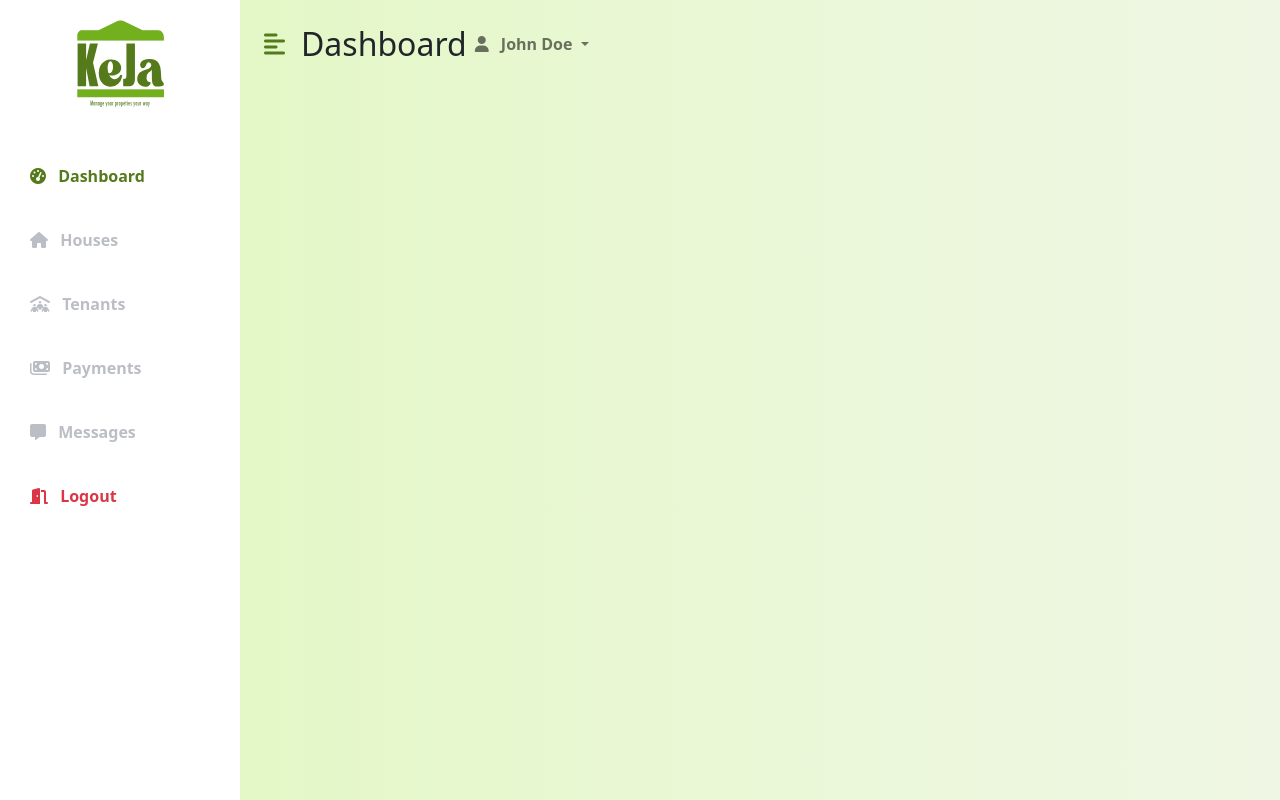
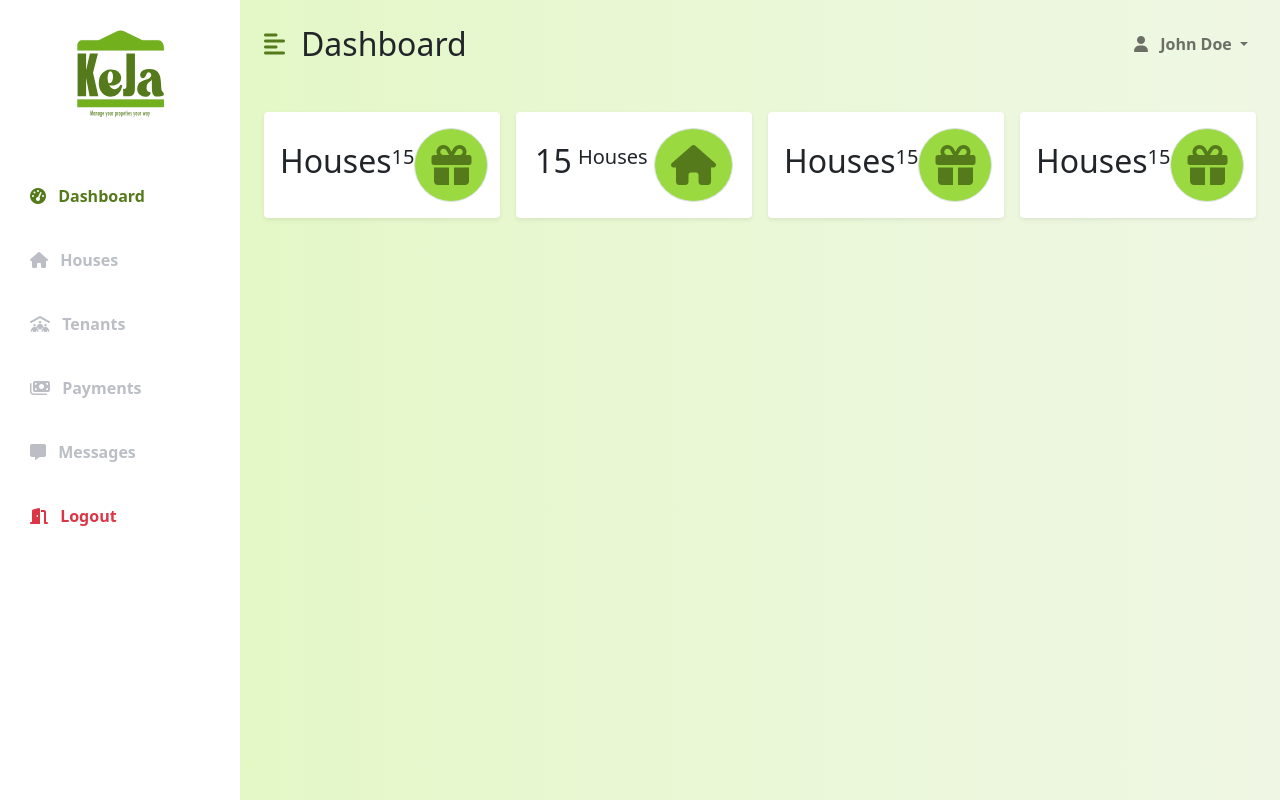
Before and after one commit to Mwambingu/KEJA, a Flask app: page / in a window 1280 px wide. Run offline with Flask 2, Linux system fonts and the light colour scheme; some libraries are stand-ins or nearby versions.

Commit message:
Adding main content

```diff
--- a/flask_jinja_app/website/static/style.css
+++ b/flask_jinja_app/website/static/style.css
@@ -5,7 +5,7 @@
     --main-bg-color: #557a1b;
     --main-text-color: #557a1b;
     --second-text-color: #bbbec5;
-    --second-bg-color: #72b01d;
+    --second-bg-color: #9ada40;
     /* --second-bg-color: #c1efde; */
 }
 
--- a/flask_jinja_app/website/templates/dashboard.html
+++ b/flask_jinja_app/website/templates/dashboard.html
@@ -26,7 +26,9 @@
         <div class="d-flex" id="wrapper">
             <!-- Sidebar Starts Here -->
             <div class="bg-white" id="sidebar-wrapper">
-                <div class="sidebar-heading text-center">
+                <div
+                    class="sidebar-heading text-center py-4 primary-text fs-4 fw-bold text-uppercase"
+                >
                     <img
                         width="100px"
                         height="100px"
@@ -76,7 +78,7 @@
             <!-- Sidebar Ends Here -->
 
             <!-- Page Content Starts Here -->
-            <div class="page-content-wrapper">
+            <div id="page-content-wrapper">
                 <!-- Navbar Starts Here -->
                 <nav
                     class="navbar navbar-expand-lg navbar-light bg-transparent py-4 px-4"
@@ -85,8 +87,7 @@
                         <i
                             class="fas fa-align-left primary-text fs-4 me-3"
                             id="menu-toggle"
-                        >
-                        </i>
+                        ></i>
                         <h2 class="fs-2 m-0">Dashboard</h2>
                     </div>
                     <button
@@ -98,13 +99,13 @@
                         aria-expanded="false"
                         aria-label="Toggle navigation"
                     >
-                        <span class="class navbar-toggler-icon"></span>
+                        <span class="navbar-toggler-icon"></span>
                     </button>
                     <div
-                        class="collapse navbar-collapse"
+                        class="collpse navbar-collapse"
                         id="navbarSupportedContent"
                     >
-                        <ul class="class navbar-nav ms-auto mb-2 mb-lg-0">
+                        <ul class="navbar-nav ms-auto mb-2 mb-lg-0">
                             <li class="nav-item dropdown">
                                 <a
                                     href="#"
@@ -142,18 +143,66 @@
                 <div class="container-fluid px-4">
                     <div class="row g-3 my-2">
                         <div class="col-md-3">
+                            <div
+                                class="p-3 bg-white shadow-sm d-flex justify-content-around align-items-center rounded"
+                            >
+                                <h3 class="fs-2">Houses</h3>
+                                <p class="fs-5">15</p>
+                                <i
+                                    class="fas fa-gift fs-1 primary-text border rounded-full secondary-bg p-3"
+                                ></i>
+                            </div>
                         </div>
+                        <div class="col-md-3">
+                            <div
+                                class="p-3 bg-white shadow-sm d-flex justify-content-around align-items-center rounded"
+                            >
+                                <h3 class="fs-2">15</h3>
+                                <p class="fs-5">Houses</p>
+                                <i
+                                    class="fas fa-house fs-1 primary-text border rounded-full secondary-bg p-3"
+                                ></i>
+                            </div>
+                        </div>
+                        <div class="col-md-3">
+                            <div
+                                class="p-3 bg-white shadow-sm d-flex justify-content-around align-items-center rounded"
+                            >
+                                <h3 class="fs-2">Houses</h3>
+                                <p class="fs-5">15</p>
+                                <i
+                                    class="fas fa-gift fs-1 primary-text border rounded-full secondary-bg p-3"
+                                ></i>
+                            </div>
+                        </div>
+                        <div class="col-md-3">
+                            <div
+                                class="p-3 bg-white shadow-sm d-flex justify-content-around align-items-center rounded"
+                            >
+                                <h3 class="fs-2">Houses</h3>
+                                <p class="fs-5">15</p>
+                                <i
+                                    class="fas fa-gift fs-1 primary-text border rounded-full secondary-bg p-3"
+                                ></i>
+                            </div>
                         </div>
                     </div>
                 </div>
                 <!-- Main Content Ends Here -->
             </div>
-            <!-- Page Content Starts Here -->
         </div>
         <script
             src="https://cdn.jsdelivr.net/npm/bootstrap@5.1.3/dist/js/bootstrap.bundle.min.js"
             integrity="sha384-ka7Sk0Gln4gmtz2MlQnikT1wXgYsOg+OMhuP+IlRH9sENBO0LRn5q+8nbTov4+1p"
             crossorigin="anonymous"
         ></script>
+        <script>
+            var element = document.getElementById("wrapper");
+            var toggleButton = document.getElementById("menu-toggle");
+
+            toggleButton.onclick = function () {
+                element.classList.toggle("toggled");
+            };
+        </script>
     </body>
 </html>
```
